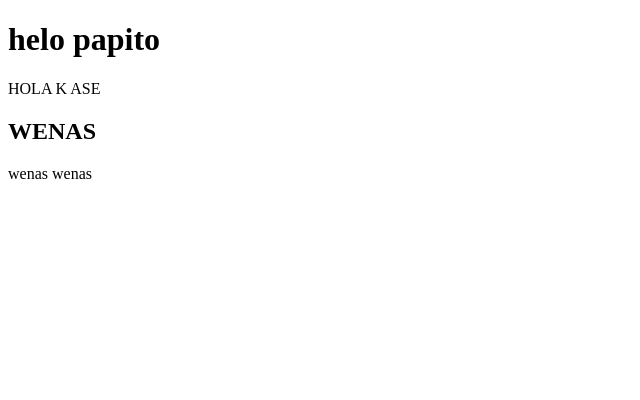
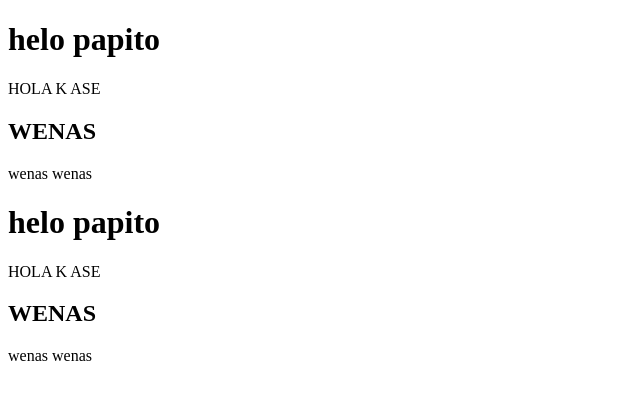
Before and after one commit to YesidSSR/pruebaGit, a plain HTML site: page index.html in a window 1280 px wide. Shown: the whole page, without its empty margins (0-640 px from the left). Drawn offline with Linux system fonts and the light colour scheme.

Commit message:
Modificacion

```diff
--- a/index.html
+++ b/index.html
@@ -10,5 +10,9 @@
     <p>HOLA K ASE</p>
     <h2> WENAS </H2>
     <p> wenas wenas</p>
+     <h1> helo papito </h1>
+    <p>HOLA K ASE</p>
+    <h2> WENAS </H2>
+    <p> wenas wenas</p>
 </body>
 </html>
```
